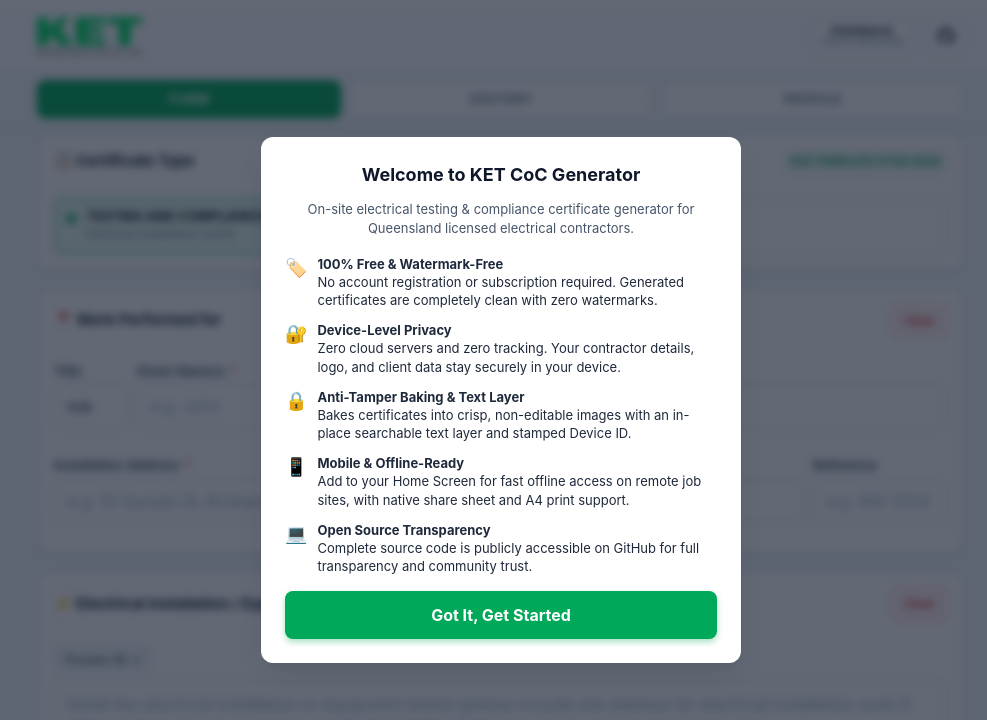
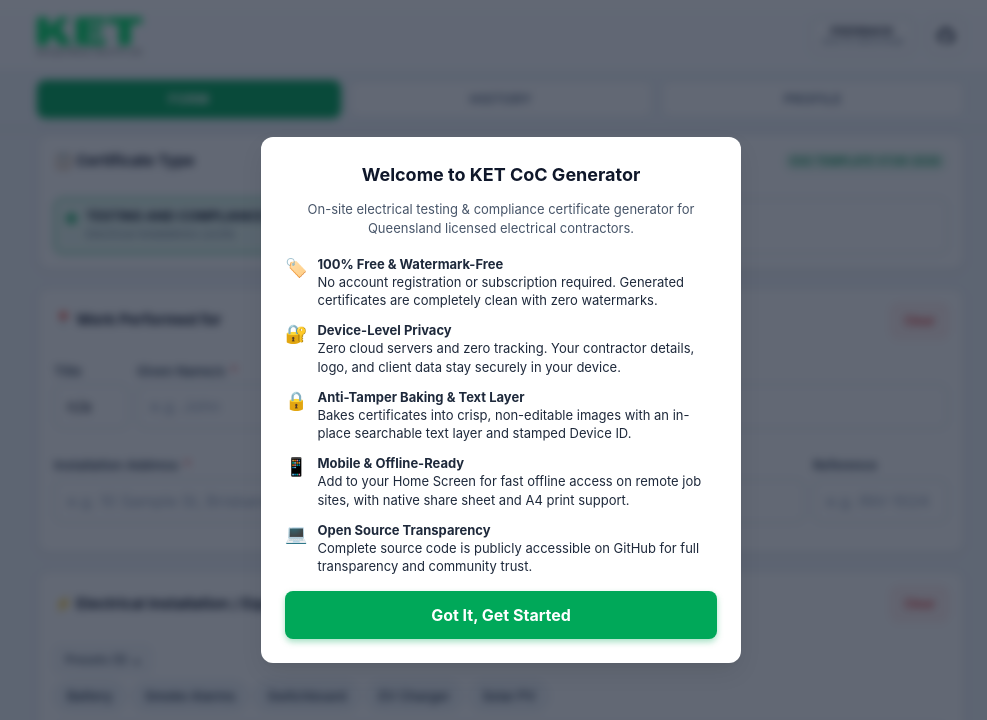
Before and after one commit to kai-electrical-tech/QLD-CoC-Formatter, a plain HTML site: page index.html in a window 1280 px wide. Shown: the top 720 px of the page, without its empty margins (139-1126 px from the left). Drawn offline with Linux system fonts and the light colour scheme; no server answers.

Commit message:
feat: expand form presets by default and persist user collapse preference

```diff
--- a/index.html
+++ b/index.html
@@ -224,9 +224,9 @@
             <div class="preset-section-collapsible">
               <button type="button" class="btn-presets-toggle" id="btnPresetToggle" onclick="togglePresetsCollapse()">
                 <span id="presetToggleText">Presets (5)</span>
-                <span id="presetToggleArrow" class="preset-toggle-arrow">▾</span>
+                <span id="presetToggleArrow" class="preset-toggle-arrow">▴</span>
               </button>
-              <div id="presetChipsContainer" class="preset-bar-collapsible" style="display: none;"></div>
+              <div id="presetChipsContainer" class="preset-bar-collapsible"></div>
             </div>
 
             <div class="form-group">
--- a/js/app.js
+++ b/js/app.js
@@ -40,7 +40,7 @@
   // State
   let currentPresets = [];
   let expandedPresetIds = new Set();
-  let isPresetsExpanded = false;
+  let isPresetsExpanded = true;
   let currentActiveTab = 'form';
   const tabScrollPositions = { form: 0, history: 0, profile: 0 };
   let signaturePadCanvas = null;
@@ -584,6 +584,18 @@
     }
     renderPresetChips();
     renderPresetsManager();
+
+    // Check user preference for presets collapse state (default: expanded)
+    const userCollapsed = localStorage.getItem('qld_coc_presets_collapsed') === 'true';
+    isPresetsExpanded = !userCollapsed;
+    const chipsContainer = document.getElementById('presetChipsContainer');
+    const toggleArrow = document.getElementById('presetToggleArrow');
+    if (chipsContainer) {
+      chipsContainer.style.display = isPresetsExpanded ? 'flex' : 'none';
+    }
+    if (toggleArrow) {
+      toggleArrow.textContent = isPresetsExpanded ? '▴' : '▾';
+    }
   }
 
   function renderPresetChips() {
@@ -614,6 +626,7 @@
     isPresetsExpanded = !isPresetsExpanded;
     container.style.display = isPresetsExpanded ? 'flex' : 'none';
     if (arrow) arrow.textContent = isPresetsExpanded ? '▴' : '▾';
+    localStorage.setItem('qld_coc_presets_collapsed', isPresetsExpanded ? 'false' : 'true');
   };
 
   window.clearWorkPerformedFor = function() {
```
